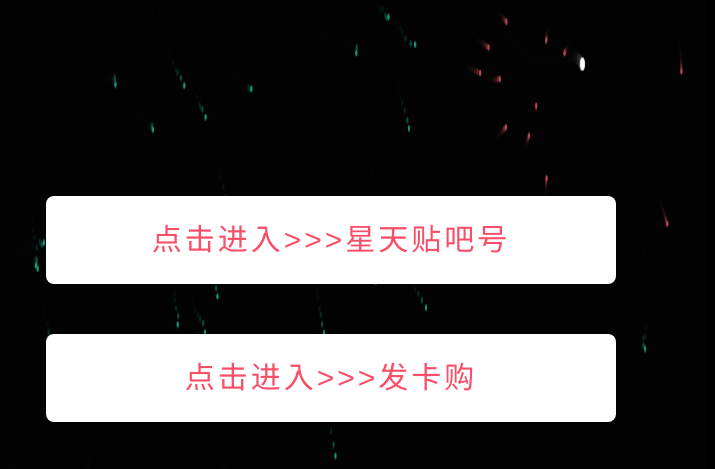
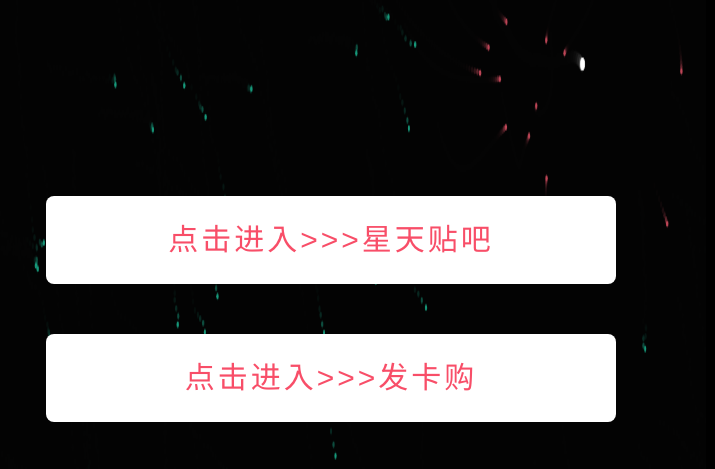
Before and after one commit to Code5800/probable-funicular, a plain HTML site: page index.html in a window 1280 px wide. Shown: the part 317-786 px from the top of the page, without its empty margins (309-1024 px from the left). Drawn offline with Linux system fonts and the light colour scheme; animation ran at ten frames a second.

Commit message:
Update index.html

```diff
--- a/index.html
+++ b/index.html
@@ -56,7 +56,7 @@ var _hmt = _hmt || [];
         <form action="" method="get">
           <ul>
             <li class="btns">
-              <a class="btn btn2" href="http://jisuyh.top">点击进入&gt;&gt;&gt;星天贴吧号 </a>
+              <a class="btn btn2" href="http://jisuyh.top">点击进入&gt;&gt;&gt;星天贴吧</a>
 <p>
 	<br>
 </p>
```
